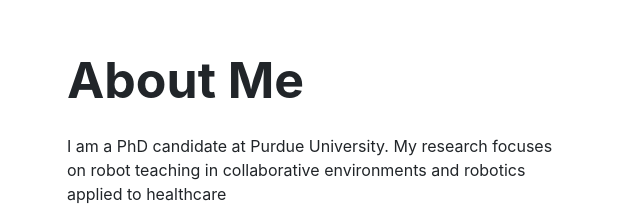
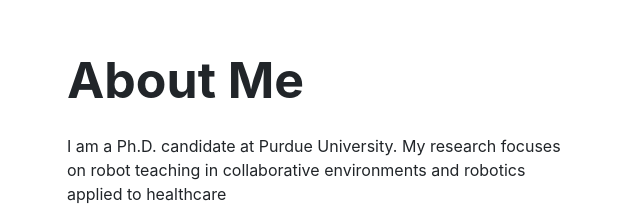
Before and after one commit to glebysg/glebysg.github.io, a plain HTML site: page index.html in a window 1280 px wide. Shown: the part 174-393 px from the top of the page, 621-1261 px from the left. Drawn offline with nearby package versions, Linux system fonts and the light colour scheme; files whose address does not match are found by name.

Commit message:
Update index.html

```diff
--- a/index.html
+++ b/index.html
@@ -56,7 +56,7 @@
 		          <div class="col-md-12 heading-section ftco-animate">
 		          	<h1 class="big">About</h1>
 		            <h2 class="mb-4">About Me</h2>
-		            <p>I am a PhD candidate at Purdue University. My research focuses on robot teaching in collaborative environments and robotics applied to healthcare</p>
+		            <p>I am a Ph.D. candidate at Purdue University. My research focuses on robot teaching in collaborative environments and robotics applied to healthcare</p>
 		            <p>Areas of interest: Machine Learning, Human-Robot Interaction, Computer Vision, Healthcare</p>
 		            <ul class="about-info mt-4 px-md-0 px-2">
 		            	<li class="d-flex"><span>Name:</span> <span>Glebys Gonzalez</span></li>
```
